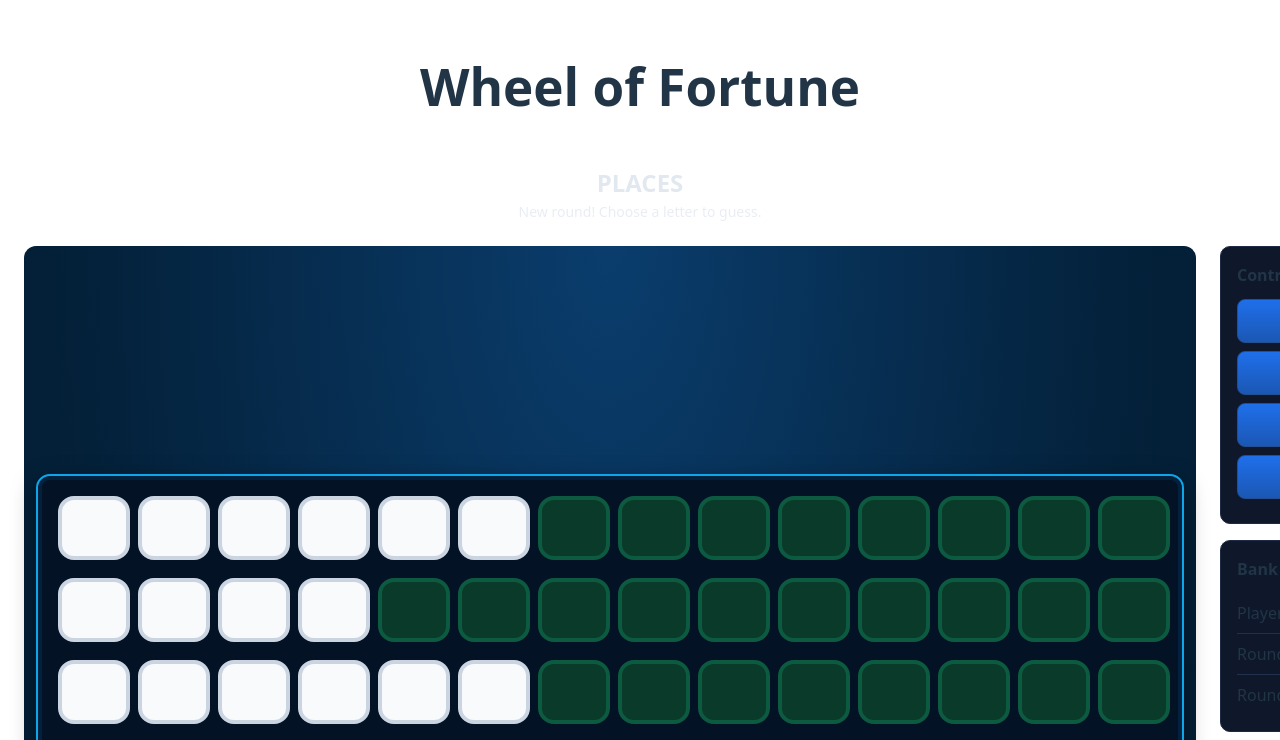
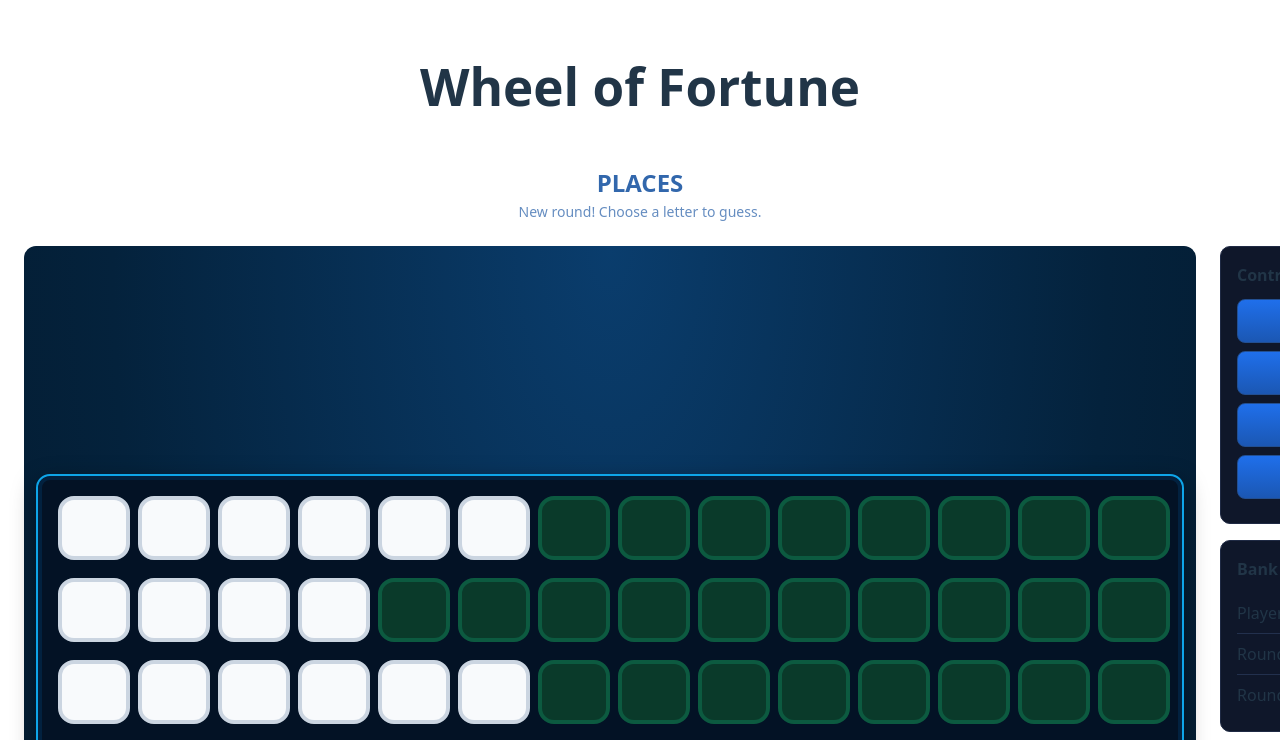
Before and after one commit to stavG123/wheel-of-fortune-react, a React (Vite) app in the folder wheel-of-fortune/: page / in a window 1280 px wide. Shown: the top 740 px of the page. Built offline with nearby package versions, Linux system fonts and the light colour scheme.

Commit message:
Changed colour of category / guess result

```diff
--- a/wheel-of-fortune/src/components/Dashboard/Dashboard.jsx
+++ b/wheel-of-fortune/src/components/Dashboard/Dashboard.jsx
@@ -127,7 +127,7 @@
         <header className="dashboard__header">
           <h1>Wheel of Fortune</h1>
         </header>
-        <div style={{ textAlign: 'center', marginTop: 12, color: '#e2e8f0' }}>
+        <div style={{ textAlign: 'center', marginTop: 12, color: '#1b66c8ff' }}>
           Loading puzzle…
         </div>
       </div>
@@ -140,7 +140,7 @@
         <h1>Wheel of Fortune</h1>
       </header>
 
-      <div style={{ textAlign: 'center', marginTop: '-8px', color: '#e2e8f0' }}>
+      <div style={{ textAlign: 'center', marginTop: '-8px', color: '#3267acff' }}>
         <h2 style={{ margin: 0 }}>{clue.category}</h2>
         <div style={{ opacity: 0.75, fontSize: 14 }}>{status}</div>
       </div>
```
